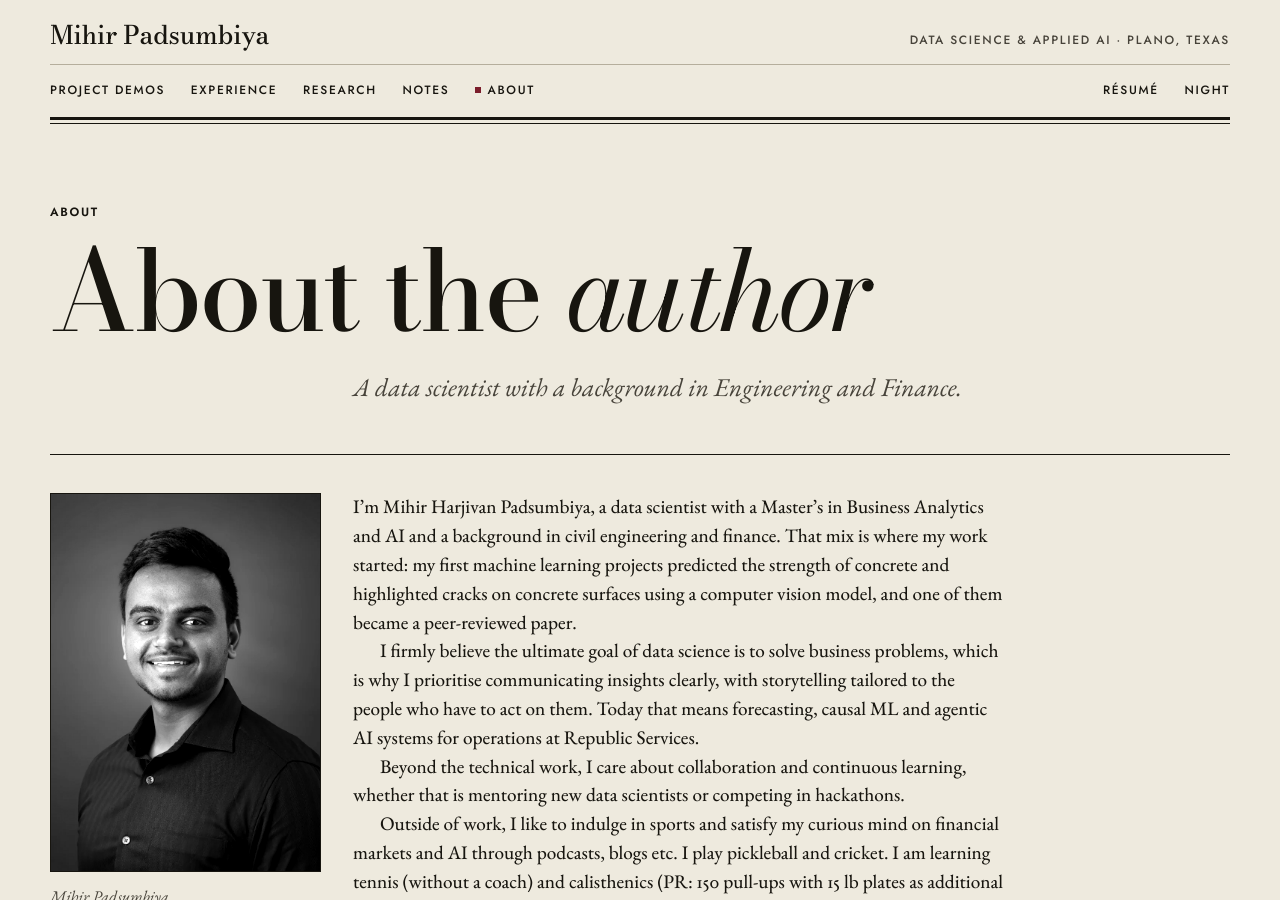
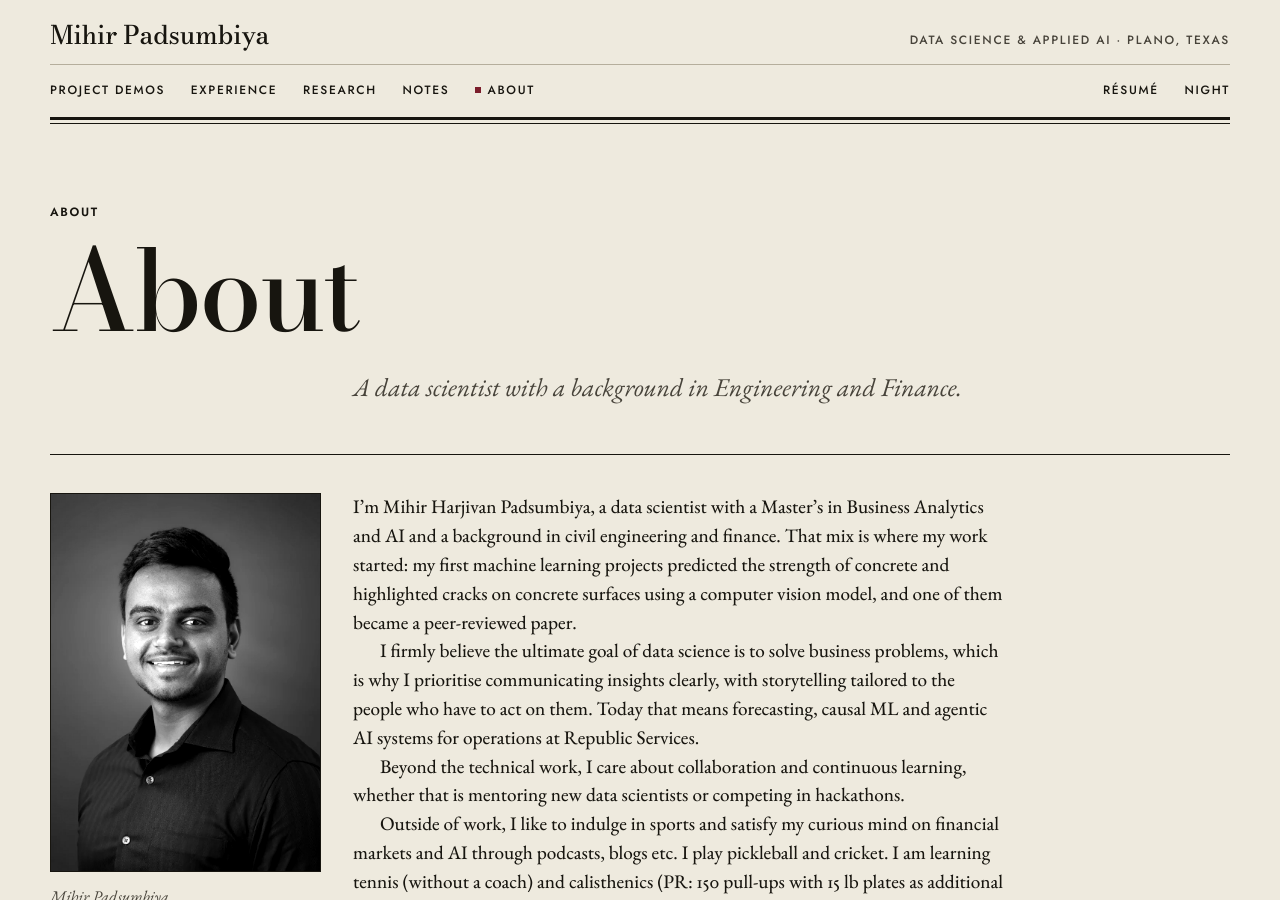
Before and after one commit to mihirp381/mihirpadsumbiya, a Jekyll site: the page built from about/index.html, in a window 1280 px wide and 900 px high. Built offline with Jekyll 4.4.1, drawn with Linux system fonts in a browser that asks for light colours.

Commit message:
Shorten the About heading and update the Experience line in Contents (#2)

```diff
--- a/_data/navigation.yml
+++ b/_data/navigation.yml
@@ -7,7 +7,7 @@
   url: /work/
   section: work
   folio: 3
-  blurb: Six employers, two degrees, certifications and skills.
+  blurb: 4+ years experience, two degrees, certifications, and skills.
 - title: Research
   url: /research/
   section: research
--- a/about/index.html
+++ b/about/index.html
@@ -4,8 +4,7 @@ title: About
 section: about
 folio: 6
 label: About
-heading: About the author
-heading_em: author
+heading: About
 standfirst: A data scientist with a background in Engineering and Finance.
 description: About Mihir Padsumbiya, data scientist at Republic Services, with recommendations and contact details.
 ---
```
